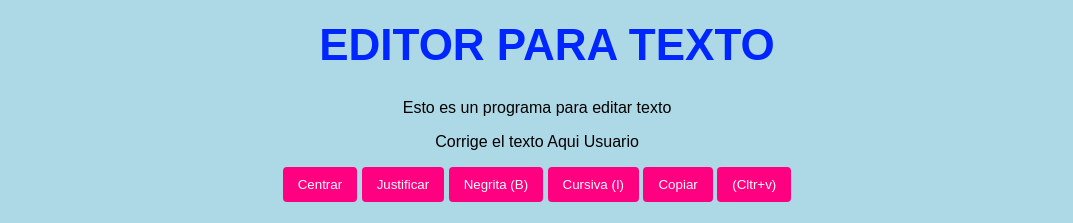
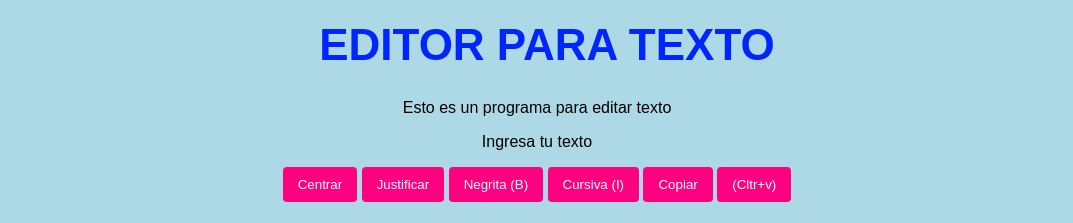
Before and after one commit to DannyQuito/Editor-Web, a plain HTML site: page index.html in a window 1280 px wide. Shown: the top 223 px of the page, without its empty margins (103-1176 px from the left). Drawn offline with Linux system fonts and the light colour scheme.

Commit message:
Se especifico funcion

```diff
--- a/index.html
+++ b/index.html
@@ -11,7 +11,7 @@
     <div class="contenedorCabeza">
         <h1 class="tituloCabeza">EDITOR PARA TEXTO</h1>
         <p>Esto es un programa para editar texto</p>
-        <p>Corrige el texto Aqui Usuario</p>
+        <p>Ingresa tu texto</p>
         <!-- Contenedor para los botones de formato -->
         <div class="format-buttons">
             <button type="button" onclick="formatText('justifyCenter')">Centrar</button>
```
